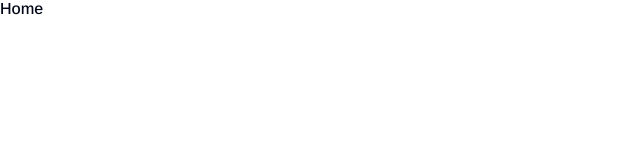
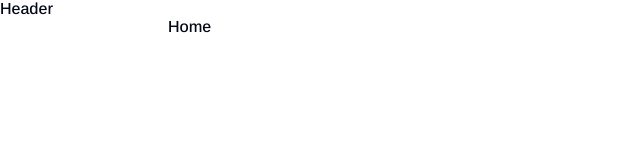
Before and after one commit to mr-zlaam/z-blogs-client, a Next.js app in the folder client/: page / in a window 1280 px wide. Shown: the top 160 px of the page, without its empty margins (0-640 px from the left). Built offline with nearby package versions, Linux system fonts and the light colour scheme.

Commit message:
update globals.css and layout.tsx

```diff
--- a/client/src/app/globals.css
+++ b/client/src/app/globals.css
@@ -71,3 +71,50 @@
     @apply bg-background text-foreground;
   }
 }
+@media screen and (max-width: 250px) {
+  * {
+    visibility: hidden;
+    background: #28282b;
+  }
+}
+/* Firefox */
+* {
+  scrollbar-width: thin;
+  scrollbar-color: #28282b transparent;
+  scroll-behavior: smooth;
+  scroll-timeline-name: zlaam;
+}
+
+/* Webkit-based browsers (Chrome, Safari, newer versions of Edge) */
+*::-webkit-scrollbar {
+  width: 0px; /* Adjust the width as needed */
+}
+
+*::-webkit-scrollbar-track {
+  background: none;
+  width: 1px;
+}
+
+*::-webkit-scrollbar-thumb {
+  background-color: #28282b;
+  border-radius: 30px;
+}
+
+/* Microsoft Edge and Internet Explorer */
+*::-ms-scrollbar-thumb {
+  width: 0px; /* Adjust the width as needed */
+}
+
+*::-ms-scrollbar-track {
+  background: #28282b;
+  width: 0;
+}
+@media screen and (max-width: 768px) {
+  *::-webkit-scrollbar {
+    width: 0.5px; /* Adjust the width as needed */
+  }
+}
+* > img,
+a {
+  user-select: none;
+}
--- a/client/src/app/layout.tsx
+++ b/client/src/app/layout.tsx
@@ -5,6 +5,9 @@ import { Arimo } from "next/font/google";
 import NextTopLoader from "nextjs-toploader";
 import "./globals.css";
 import { ThemeProvider } from "@/theme/Theme";
+import PageWrapper from "./_components/pageWrapper/PageWrapper";
+import Header from "./_components/header/Header";
+import Footer from "./_components/footer/Fotter";
 const arimo = Arimo({
   weight: ["400", "500", "600", "700"],
   subsets: ["latin"],
@@ -37,7 +40,9 @@ export default function RootLayout({
             enableSystem
             storageKey="سمة"
           >
-            {children}
+            <Header />
+            <PageWrapper>{children}</PageWrapper>
+            {/* <Footer /> */}
           </ThemeProvider>
         </main>
       </body>
```
